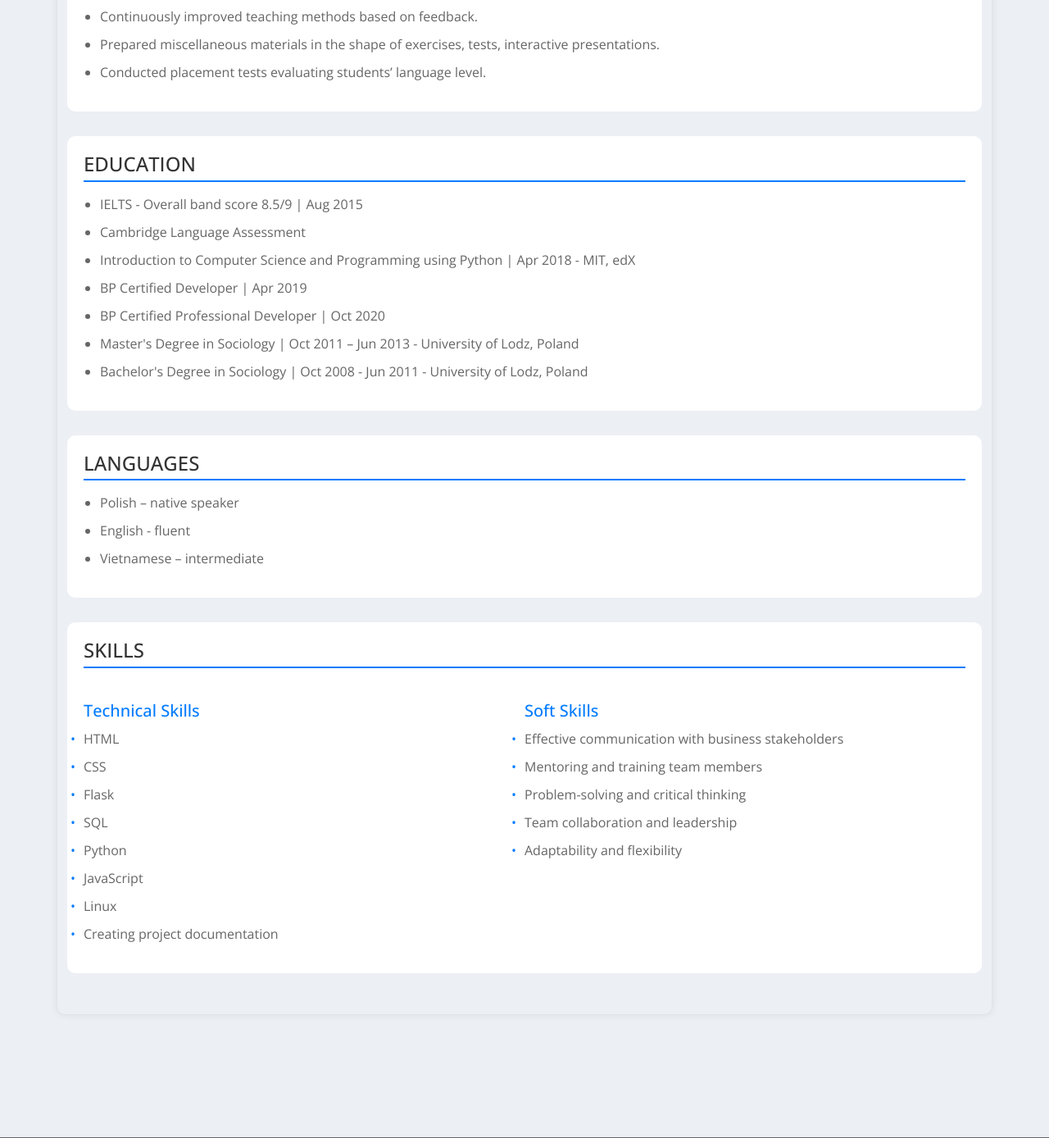
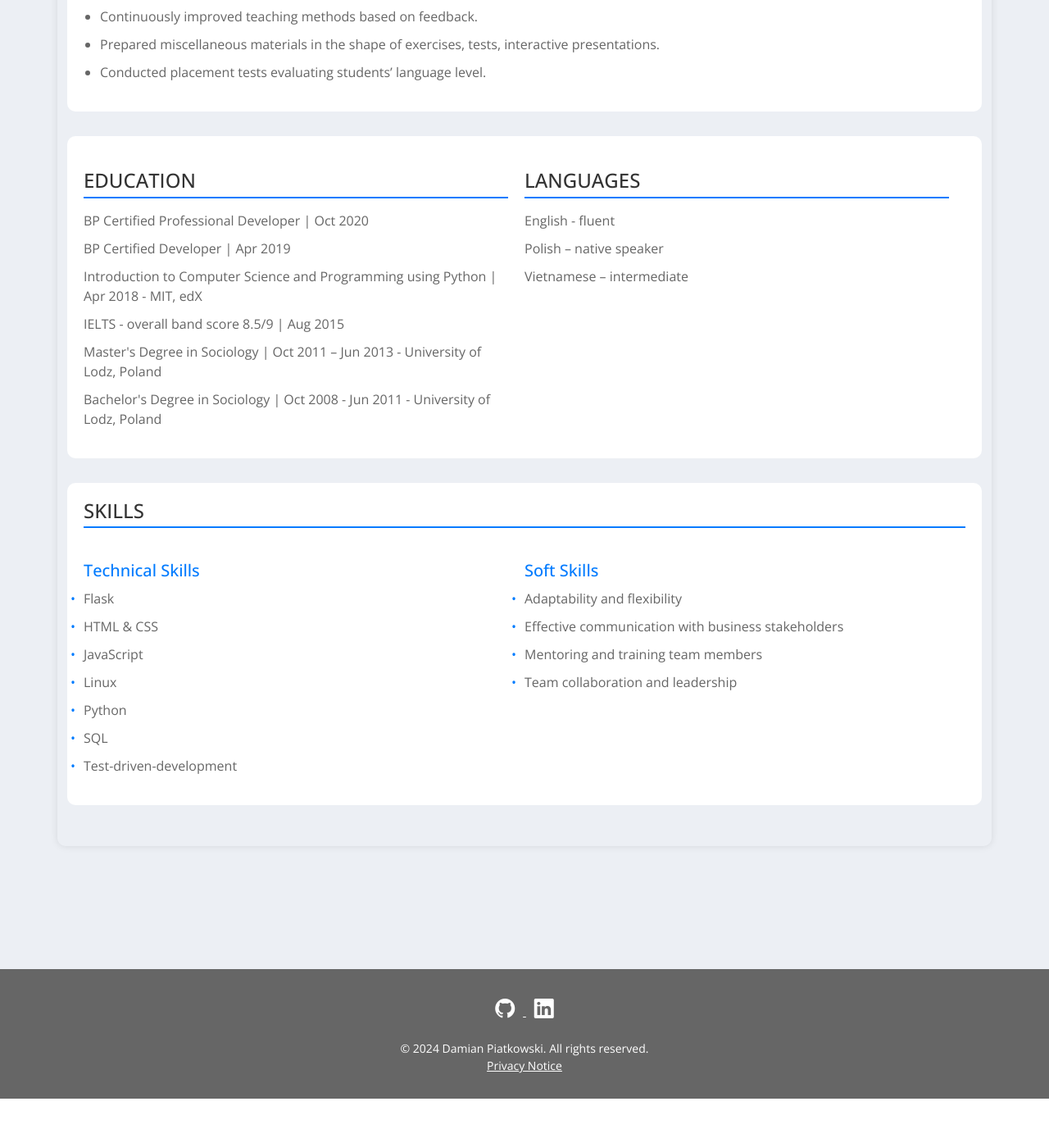
Before and after one commit to damian-j-piatkowski/damianpiatkowski.com, a Flask app: page /resume in a window 1280 px wide. Shown: the part 1711-3099 px from the top of the page at 82% size. After the commit the page ends 3051 px from the top, so only its background shows below. Run offline with Flask 3, Linux system fonts and the light colour scheme.

Commit message:
Reorganized Education section.

```diff
--- a/static/css/resume.css
+++ b/static/css/resume.css
@@ -258,6 +258,52 @@
     padding-bottom: 150px;
 }
 
+/* Education and Languages Section */
+.education-and-languages-container {
+    display: flex;
+    justify-content: space-between;
+    flex-wrap: wrap;
+    margin-top: 20px;
+}
+
+.education-subsection, .languages-subsection {
+    flex: 1;
+    min-width: 300px; /* Ensure minimum width for each subsection */
+    margin-right: 20px; /* Add some space between subsections */
+}
+
+.education-subsection ul, .languages-subsection ul {
+    list-style-type: none;
+    padding-left: 0; /* Remove default padding */
+    color: #666666;
+}
+
+.education-subsection li, .languages-subsection li {
+    font-size: 1rem;
+    margin-bottom: 10px;
+    line-height: 1.5;
+}
+
+.education-subsection h2, .languages-subsection h2 {
+    font-size: 1.5rem;
+    margin-bottom: 15px;
+    color: #333;
+    border-bottom: 2px solid #007bff;
+    padding-bottom: 5px;
+}
+
+/* Adjustments for mobile views */
+@media (max-width: 768px) {
+    .education-and-languages-container {
+        flex-direction: column;
+    }
+
+    .education-subsection, .languages-subsection {
+        margin-right: 0; /* Remove margin for mobile view */
+        margin-bottom: 20px; /* Add space below each subsection */
+    }
+}
+
 /* Skills Section */
 .skills-container {
     display: flex;
--- a/templates/resume.html
+++ b/templates/resume.html
@@ -103,25 +103,27 @@
             </section>
 
             <section class="resume-section-content">
+                <div class="education-and-languages-container">
+                    <div class="education-subsection">
                         <h2>EDUCATION</h2>
                         <ul>
-                    <li>IELTS - Overall band score 8.5/9 | Aug 2015</li>
-                    <li>Cambridge Language Assessment</li>
+                            <li>BP Certified Professional Developer | Oct 2020</li>
+                            <li>BP Certified Developer | Apr 2019</li>
                             <li>Introduction to Computer Science and Programming using Python | Apr 2018 - MIT, edX</li>
-                    <li>BP Certified Developer | Apr 2019</li>
-                    <li>BP Certified Professional Developer | Oct 2020</li>
+                            <li>IELTS - overall band score 8.5/9 | Aug 2015</li>
                             <li>Master's Degree in Sociology | Oct 2011 – Jun 2013 - University of Lodz, Poland</li>
                             <li>Bachelor's Degree in Sociology | Oct 2008 - Jun 2011 - University of Lodz, Poland</li>
                         </ul>
-            </section>
-
-            <section class="resume-section-content">
+                    </div>
+                    <div class="languages-subsection">
                         <h2>LANGUAGES</h2>
                         <ul>
+                            <li>English - fluent</li>
                             <li>Polish – native speaker</li>
-                    <li>English - fluent</li>
                             <li>Vietnamese – intermediate</li>
                         </ul>
+                    </div>
+                </div>
             </section>
 
             <section class="resume-section-content">
@@ -130,24 +132,22 @@
                     <div class="skills-subsection">
                         <h3>Technical Skills</h3>
                         <ul>
-                            <li>HTML</li>
-                            <li>CSS</li>
                             <li>Flask</li>
-                            <li>SQL</li>
-                            <li>Python</li>
+                            <li>HTML & CSS</li>
                             <li>JavaScript</li>
                             <li>Linux</li>
-                            <li>Creating project documentation</li>
+                            <li>Python</li>
+                            <li>SQL</li>
+                            <li>Test-driven-development</li>
                         </ul>
                     </div>
                     <div class="skills-subsection">
                         <h3>Soft Skills</h3>
                         <ul>
+                            <li>Adaptability and flexibility</li>
                             <li>Effective communication with business stakeholders</li>
                             <li>Mentoring and training team members</li>
-                            <li>Problem-solving and critical thinking</li>
                             <li>Team collaboration and leadership</li>
-                            <li>Adaptability and flexibility</li>
                         </ul>
                     </div>
                 </div>
```
Lines whose indentation alone changed are shown as unchanged.
